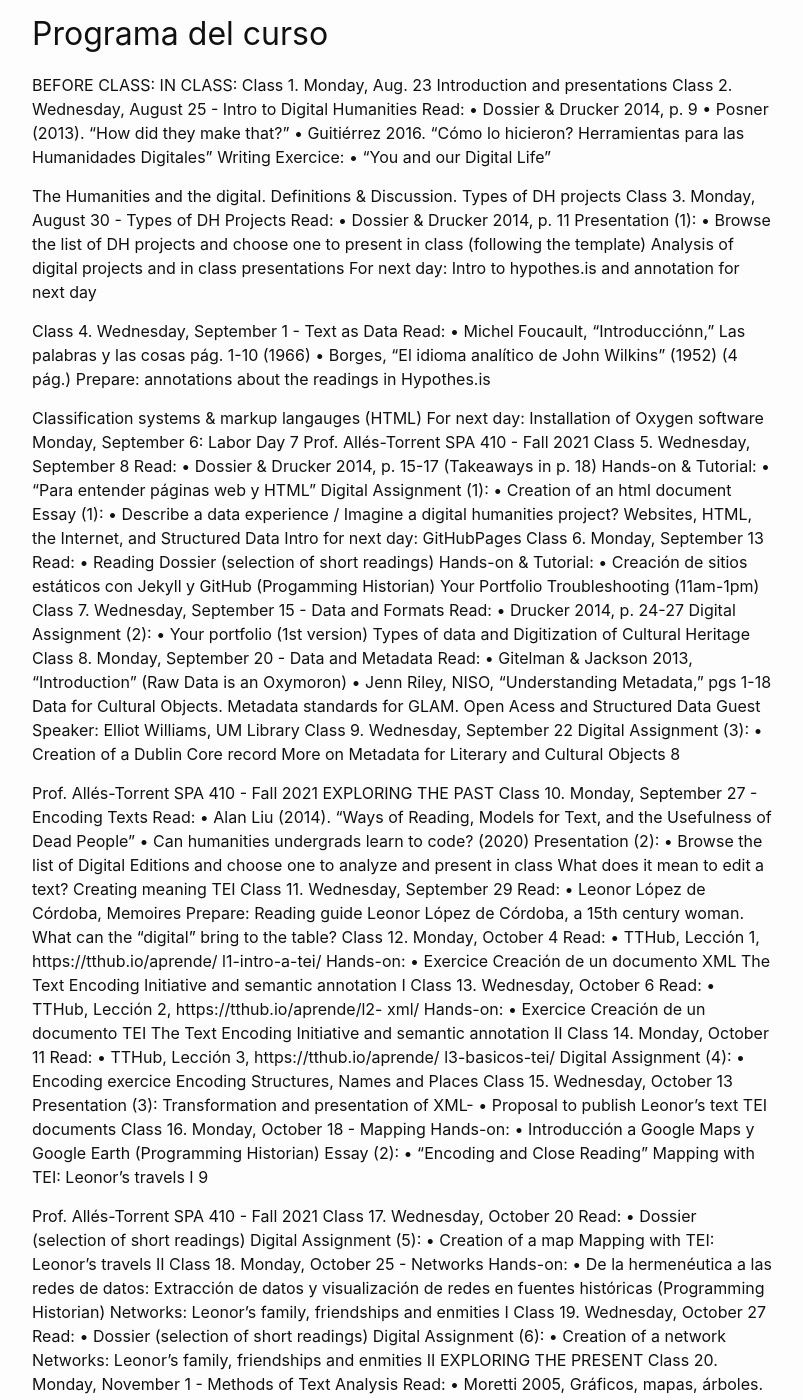
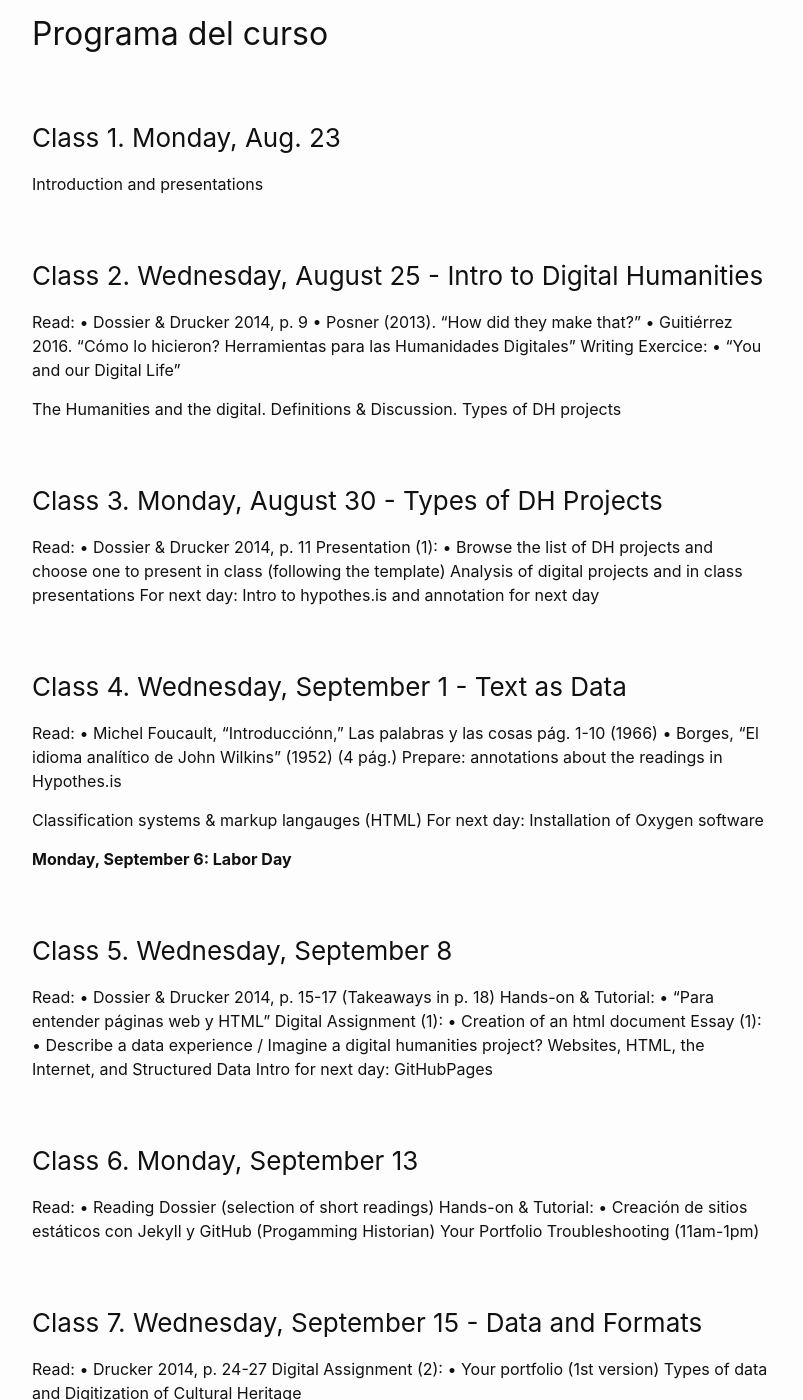
Before and after one commit to susannalles/SPA410, a Jekyll site: the page built from programa.md, in a window 1280 px wide and 1400 px high, scrolled down 190 px. Shown: the whole window, without its empty margins (238-1041 px from the left). Built offline with Jekyll 4.4.1, drawn with Linux system fonts in a browser that asks for light colours; some of the changed text lies outside the part shown.

Commit message:
Update programa.md

```diff
--- a/programa.md
+++ b/programa.md
@@ -5,10 +5,11 @@ title: Programa
 
 ## Programa del curso
 
-BEFORE CLASS: IN CLASS:
-Class 1. Monday, Aug. 23
+### Class 1. Monday, Aug. 23
+
 Introduction and presentations
-Class 2. Wednesday, August 25 - Intro to Digital Humanities
+
+### Class 2. Wednesday, August 25 - Intro to Digital Humanities
 Read:
 • Dossier & Drucker 2014, p. 9
 • Posner (2013). “How did they make that?” • Guitiérrez 2016. “Cómo lo hicieron?
@@ -17,7 +18,8 @@ Herramientas para las Humanidades Digitales” Writing Exercice:
 
 The Humanities and the digital. Definitions & Discussion.
 Types of DH projects
-Class 3. Monday, August 30 - Types of DH Projects
+
+### Class 3. Monday, August 30 - Types of DH Projects
 Read:
 • Dossier & Drucker 2014, p. 11
 Presentation (1):
@@ -25,7 +27,7 @@ Presentation (1):
 Analysis of digital projects and in class presentations
 For next day: Intro to hypothes.is and annotation for next day
 
-Class 4. Wednesday, September 1 - Text as Data
+### Class 4. Wednesday, September 1 - Text as Data
 Read:
 • Michel Foucault, “Introducciónn,” Las palabras
 y las cosas pág. 1-10 (1966)
@@ -35,11 +37,10 @@ Prepare: annotations about the readings in Hypothes.is
 
 Classification systems & markup langauges (HTML)
 For next day: Installation of Oxygen software
-Monday, September 6: Labor Day
-   7
- Prof. Allés-Torrent
-SPA 410 - Fall 2021
-   Class 5. Wednesday, September 8
+
+**Monday, September 6: Labor Day**
+
+### Class 5. Wednesday, September 8
    Read:
 • Dossier & Drucker 2014, p. 15-17 (Takeaways
 in p. 18) Hands-on & Tutorial:
@@ -50,20 +51,23 @@ Essay (1):
 • Describe a data experience / Imagine a digital humanities project?
   Websites, HTML, the Internet, and Structured Data
 Intro for next day: GitHubPages
- Class 6. Monday, September 13
+
+### Class 6. Monday, September 13
    Read:
 • Reading Dossier (selection of short readings)
 Hands-on & Tutorial:
 • Creación de sitios estáticos con Jekyll y
 GitHub (Progamming Historian)
   Your Portfolio Troubleshooting (11am-1pm)
- Class 7. Wednesday, September 15 - Data and Formats
+
+### Class 7. Wednesday, September 15 - Data and Formats
    Read:
 • Drucker 2014, p. 24-27
 Digital Assignment (2):
 • Your portfolio (1st version)
  Types of data and Digitization of Cultural Heritage
- Class 8. Monday, September 20 - Data and Metadata
+
+### Class 8. Monday, September 20 - Data and Metadata
    Read:
 • Gitelman & Jackson 2013, “Introduction”
 (Raw Data is an Oxymoron)
@@ -71,16 +75,15 @@ Digital Assignment (2):
 pgs 1-18
   Data for Cultural Objects. Metadata standards for GLAM. Open Acess and Structured Data
 Guest Speaker: Elliot Williams, UM Library
- Class 9. Wednesday, September 22
+
+### Class 9. Wednesday, September 22
    Digital Assignment (3):
 • Creation of a Dublin Core record
  More on Metadata for Literary and Cultural Objects
-     8
 
- Prof. Allés-Torrent
-SPA 410 - Fall 2021
+
     EXPLORING THE PAST
-  Class 10. Monday, September 27 - Encoding Texts
+### Class 10. Monday, September 27 - Encoding Texts
    Read:
 • Alan Liu (2014). “Ways of Reading, Models for
 Text, and the Usefulness of Dead People” • Can humanities undergrads learn to code?
@@ -88,63 +91,69 @@ Text, and the Usefulness of Dead People” • Can humanities undergrads learn t
 Presentation (2):
 • Browse the list of Digital Editions and choose one to analyze and present in class
     What does it mean to edit a text? Creating meaning TEI
- Class 11. Wednesday, September 29
+
+### Class 11. Wednesday, September 29
    Read:
 • Leonor López de Córdoba, Memoires
 Prepare: Reading guide
  Leonor López de Córdoba, a 15th century woman.
 What can the “digital” bring to the table?
- Class 12. Monday, October 4
+
+### Class 12. Monday, October 4
    Read:
 • TTHub, Lección 1, https://tthub.io/aprende/
 l1-intro-a-tei/ Hands-on:
 • Exercice Creación de un documento XML
     The Text Encoding Initiative and semantic annotation I
- Class 13. Wednesday, October 6
+
+### Class 13. Wednesday, October 6
    Read:
 • TTHub, Lección 2, https://tthub.io/aprende/l2-
 xml/ Hands-on:
 • Exercice Creación de un documento TEI
    The Text Encoding Initiative and semantic annotation II
- Class 14. Monday, October 11
+
+### Class 14. Monday, October 11
    Read:
 • TTHub, Lección 3, https://tthub.io/aprende/
 l3-basicos-tei/
 Digital Assignment (4):
 • Encoding exercice
    Encoding Structures, Names and Places
- Class 15. Wednesday, October 13
+
+### Class 15. Wednesday, October 13
   Presentation (3): Transformation and presentation of XML- • Proposal to publish Leonor’s text TEI documents
- Class 16. Monday, October 18 - Mapping
+
+### Class 16. Monday, October 18 - Mapping
    Hands-on:
 • Introducción a Google Maps y Google Earth
 (Programming Historian)
 Essay (2):
 • “Encoding and Close Reading”
   Mapping with TEI: Leonor’s travels I
-        9
 
- Prof. Allés-Torrent
-SPA 410 - Fall 2021
-    Class 17. Wednesday, October 20
+### Class 17. Wednesday, October 20
    Read:
 • Dossier (selection of short readings)
 Digital Assignment (5):
 • Creation of a map
  Mapping with TEI: Leonor’s travels II
- Class 18. Monday, October 25 - Networks
+
+### Class 18. Monday, October 25 - Networks
    Hands-on:
 • De la hermenéutica a las redes de datos:
 Extracción de datos y visualización de redes en fuentes históricas (Programming Historian)
     Networks: Leonor’s family, friendships and enmities I
- Class 19. Wednesday, October 27
+
+### Class 19. Wednesday, October 27
    Read:
 • Dossier (selection of short readings)
 Digital Assignment (6):
 • Creation of a network
  Networks: Leonor’s family, friendships and enmities II
   EXPLORING THE PRESENT
- Class 20. Monday, November 1 - Methods of Text Analysis
+
+### Class 20. Monday, November 1 - Methods of Text Analysis
    Read:
 • Moretti 2005, Gráficos, mapas, árboles.
 Modelos abstractos para la historia literaria
@@ -152,12 +161,14 @@ Modelos abstractos para la historia literaria
 Explore (template): https://covid.dh.miami.edu/
   Creating a corpus
 Intro to the Covid-19 Twitter corpus
- Class 21. Wednesday, November 3
+
+### Class 21. Wednesday, November 3
    Hands-on:
 • Análisis de corpus con AntConc (Programming
 Historian)
   Quantifying textual data (AntConc)
- Class 22. Monday, November 8
+
+### Class 22. Monday, November 8
    Read:
 • Sinclair & Rockwell 2016. “Text Analysis and
 Visualization: Making Meaning Count.” In A New Companion to Digital Humanities, pp. 274-290
@@ -165,41 +176,45 @@ Hands-on:
 • Análisis de corpus con Voyant Tools
 (Programming Historian)
   Quantifying literature (Voyant)
- Class 23. Wednesday, November 10
+
+### Class 23. Wednesday, November 10
    Read:
 • Jockers 2013, Macroanalysis (selections)
 Essay (3):
 • Reflections on distant reading
  Quantifying literature (Voyant)
-        10
 
-Prof. Allés-Torrent
-SPA 410 - Fall 2021
-Class 24. Monday, November 15
+ ### Class 24. Monday, November 15
 Hands-on:
 • Using Jupyter Notebooks - Blog post DH
 Covid-19 I
 Using Jupyter notebooks & looking for a research question I
 Guest Speaker / Developper: Jerry Bonnell, Computer Science department
-Class 25. Wednesday, November 17
+
+### Class 25. Wednesday, November 17
 Hands-on:
 • Using Jupyter Notebooks - Blog post DH
 Covid-19 II
 Using Jupyter notebooks & looking for a research question II
 Thanksgiving November 18 - 28
-Class 26. Monday, November 29
+
+### Class 26. Monday, November 29
 Prepare last essay, last presentation, & final version of your Portfolio
 Working towards Final Presentation
-Class 27. Wednesday, December 1
+
+### Class 27. Wednesday, December 1
 Prepare last essay, last presentation, & final version of your Portfolio
 Essay (4):
 • “Digging and formulating a research question in a COVID-19 corpus”
 Working towards Final Presentation “Digging and formulating a research question in a COVID-19 corpus”
-Class 28. Monday, December 6
+
+### Class 28. Monday, December 6
 Prepare Presentation (4)
 Final Presentations (4) “Digging and formulating a research question in a COVID-19 corpus”
-Class 29. Wednesday, December 8
+
+### Class 29. Wednesday, December 8
 Lisa Spiro, “Defining the values of the Digital Humanities.” Debates in the Digital Humanities, eds. Matthew K. Gold and Lauren F. Klein, University of Minnesota Press 2012
 Finals remarks and thoughts
+
 December 11
 Final version of your Portfolio
```
